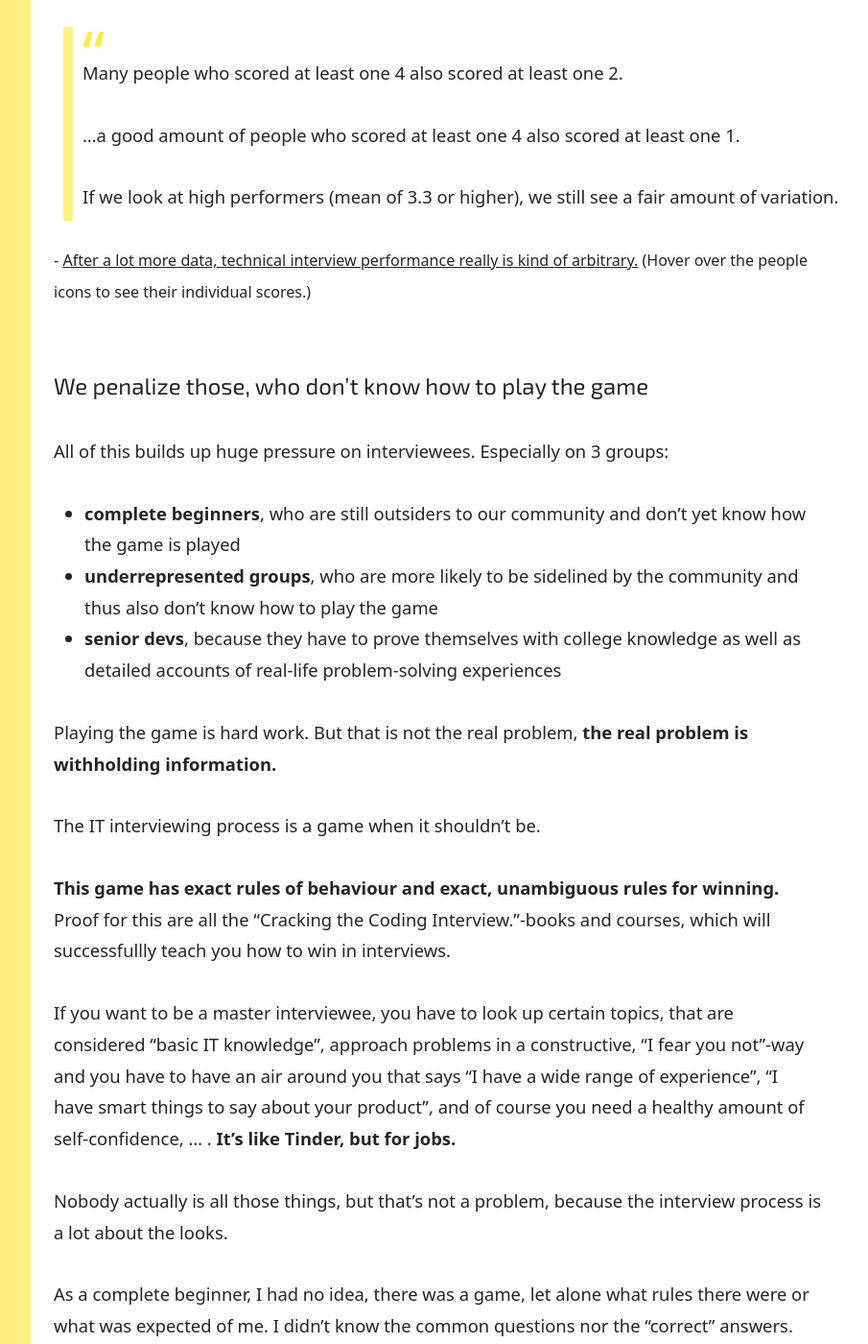
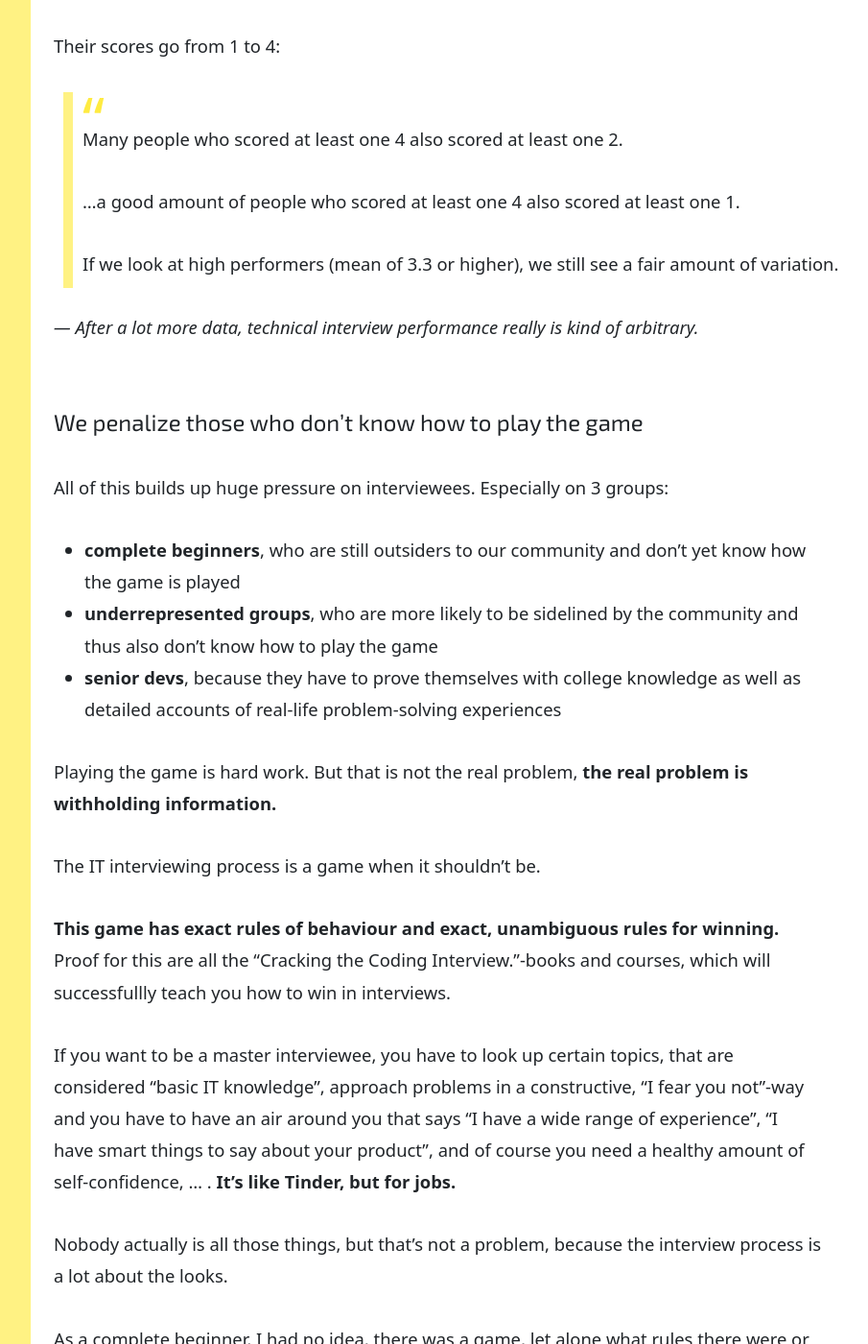
Before and after one commit to inesp/inesp.github.io, a Jekyll site: the page built from _posts/2021-06-10-the-interview-process-isnt-broken-it-is-intolerant-by-design.md, in a window 1280 px wide and 1400 px high, scrolled down 8601 px. Shown: the whole window at 96% size, without its empty margins (288-1193 px from the left). Built offline with Jekyll 4.4.1, drawn with Linux system fonts in a browser that asks for light colours; nearby versions of some CDN libraries; some web fonts are replaced; some of the changed text lies outside the part shown.

Commit message:
Fix figcaption

```diff
--- a/_posts/2021-06-10-the-interview-process-isnt-broken-it-is-intolerant-by-design.md
+++ b/_posts/2021-06-10-the-interview-process-isnt-broken-it-is-intolerant-by-design.md
@@ -101,15 +101,17 @@ Why is this belief so prevalent among us? We don't believe that everybody can be
 > Make interviewing everyone’s job
 >
 > ... Google wants interviewing to be part of every Googler’s job.
-
-<small>- [Google Guide: Train your interviewers](https://rework.withgoogle.com/guides/hiring-train-your-interviewers/steps/make-interviewing-everyones-job/){:target="_blank"}</small>
+<figcaption>
+&mdash; Google Guide: Train your interviewers
+</figcaption>
 
 
 To be honest, Google does add that they train their interviewers before they put them in charge of inspecting applicants.
 
 > ..., interviewers learn about desired attributes for candidates and review the interview process as a whole. The more interviewers understand what they’re looking for and how it fits into the larger picture, the more effective they can be.
-
-<small>- [Google Guide: Train your interviewers](https://rework.withgoogle.com/guides/hiring-train-your-interviewers/steps/make-interviewing-everyones-job/){:target="_blank"}</small>
+<figcaption>
+&mdash; Google Guide: Train your interviewers
+</figcaption>
 
 But, I do wonder, how well they really train them. Everybody does not make a good interviewer. Being good at interviewing is a skill and like every other skill, you get better as you practice. But you will suck at it for a long long time, before becoming good at it. Imagine how good a piano student is after 1 month of practice or even after the 1st year of practice. So, how long should you actively practice interviewing, before you can be trusted with a job candidate?
 
@@ -132,8 +134,9 @@ But what gives us the confidence that a diverse group of interviewers has divers
 In 2019 a company asked them to figure out why they had low promotion levels of female employees in some departments. It turned out that the problem wasn't bias of those, who reviewed the work of women, but the bias of those, who assigned tasks. **The women employees were reviewed favourably, the issue was simply that the tasks they got assigned were less important than the tasks assigned to a few men.**
 
 > Our analysis of performance reviews found no bias during performance review. Issue was disproportionate assigning of high impact project to a few (male) employees.
-
-<small>- [Field Report: Making Talent Decisions Less Biased II](https://medium.com/@gapjumpers/field-report-making-talent-decisions-less-biased-ii-8d3d23e38082){:target:_blank}</small>
+<figcaption>
+&mdash; Field Report: Making Talent Decisions Less Biased II
+</figcaption>
 
 Bias comes in many ways. **If our interview process is consistently producing teams of workers that are unquestionably less diverse than the overall population, then we absolutely are excluding some people from our jobs.**
 
@@ -144,8 +147,9 @@ Bias comes in many ways. **If our interview process is consistently producing te
 Not everybody can be an interviewer. I very strongly agree with this statement by Aline Lerner, the founder of `interviewing.io`:
 
 > Being a good interviewer takes time and effort and a fundamental willingness to get out of autopilot and engage meaningfully with the other person.
-
-<small>- [What do the best interviewers have in common? We looked at thousands of real interviews to find out.](https://blog.interviewing.io/what-do-the-best-interviewers-have-in-common-we-looked-at-thousands-of-real-interviews-to-find-out/){:target="_blank"}</small>
+<figcaption>
+&mdash; What do the best interviewers have in common? We looked at thousands of real interviews to find out.
+</figcaption>
 
 Interviewing is a skill. If you want to be good at it, you have to learn, you have to grow and you have to practice.
 
@@ -184,11 +188,12 @@ Their scores go from 1 to 4:
 >...a good amount of people who scored at least one 4 also scored at least one 1.
 >
 > If we look at high performers (mean of 3.3 or higher), we still see a fair amount of variation.
-
-<small>- [After a lot more data, technical interview performance really is kind of arbitrary.](https://blog.interviewing.io/after-a-lot-more-data-technical-interview-performance-really-is-kind-of-arbitrary/){:target="_blank"} (Hover over the people icons to see their individual scores.)</small>
+<figcaption>
+&mdash; After a lot more data, technical interview performance really is kind of arbitrary.
+</figcaption>
 
 
-#### We penalize those, who don't know how to play the game
+#### We penalize those who don't know how to play the game
 
 
 All of this builds up huge pressure on interviewees. Especially on 3 groups:
@@ -221,8 +226,9 @@ It so happened that I once had an opportunity to work with somebody, who I rejec
 I've also seen a very good dev, go to an interview, totally unprepared. **The result was a job offer for a low position with small pay.** `interviewing.io` also found a correlation between how good the interview goes and your eventual compensation (their data is for San Francisco):
 
 > Interview performance doesn’t just get you in the door or not: it can have a demonstrable connection to your eventual compensation. For instance, doing just a point better in your technical interview could be worth 10k or more, and with bonus, it could add 20k to your annual comp.
-
-<small>- [There is a real connection between technical interview performance and salary.](https://blog.interviewing.io/there-is-a-real-connection-between-technical-interview-performance-and-salary-heres-the-data/){:target="_blank"}</small>
+<figcaption>
+&mdash; There is a real connection between technical interview performance and salary.
+</figcaption>
 
 The interview doesn't just determine whether or not you get the job, it also **determines what you are going to be paid for the foreseeable future.**
 
@@ -269,8 +275,9 @@ You might think: let's eliminate the bias by creating an objective scoring syste
 > One of the first people to pass our process really impressed us. He was a superb, intelligent programmer. He solved hard algorithm problems like they were nothing, and understood JavaScript deeply. We introduced him to a company he was excited about, and sat back to watch him get a job. We were startled when he failed his first interview. The company told us they valued process more than raw ability, and he’d not written tests during the interview. He went on to get a bunch of offers from other companies, and one founder told us he was among the best programmers they had ever interviewed.
 >
 > This lack of agreement is the rule, not the exception. Almost no one passes all their programming interviews.
-
-<small>- [Who Y Combinator companies want](https://triplebyte.com/blog/who-y-combinator-companies-want){:target=_blank}</small>
+<figcaption>
+&mdash; Who Y Combinator companies want
+</figcaption>
 
 **The underlying problem is that no objective parameters for dev scoring exist.**
 
@@ -289,16 +296,18 @@ If somebody does not exhibit at least some of these characteristics, then they a
 **We are doing the "Princess on the pea"-test on job applicants.** Here's how the fairytale starts, I've replaced "princess" with "developer". What do you think? Does it fit our reality?
 
 > Once upon a time there was a *company* that wanted to find a *developer*; but *he* would have to be a real *developer*. They looked all over the world to find one, but nowhere could they get what they wanted. There were *developers* enough, but it was difficult to find out whether they were real ones. There was always something about them that was not as it should be. So they were sad, for they would have liked very much to have a real developer.
-
-<small>- [Hans Christian Andersen: The Princess and the Pea](http://www.eastoftheweb.com/short-stories/UBooks/PriPea.shtml)</small>
+<figcaption>
+&mdash; Hans Christian Andersen: The Princess and the Pea
+</figcaption>
 
 `Triplebyte` also found that what you feel and look and smell like counts a lot. **If there ever was an honest description of the hiring favouritism in IT I found it here:**
 
 > But company recruiter decisions are driven largely by pattern matching, so there is a strong argument that making yourself look like candidates who companies want will increase your pass rate. ...
 >
 > Reading bios of founders and applying to companies where the CTO shares your background is probably an effective job-search strategy.
-
-<small>- [Who Y Combinator companies want](https://triplebyte.com/blog/who-y-combinator-companies-want){:target=_blank}</small>
+<figcaption>
+&mdash; Who Y Combinator companies want
+</figcaption>
 
 
 ## What are we losing, by being snobbish
--- a/_sass/box.scss
+++ b/_sass/box.scss
@@ -4,6 +4,6 @@
   border: 1px solid $color-red-light;
   border-left: 4px solid $color-red-bright;
   padding: 1rem;
-  margin-bottom: 2rem;
+  margin-bottom: $standard-margin;
   border-radius: $standard-radius;
 }
--- a/_sass/colors.scss
+++ b/_sass/colors.scss
@@ -12,3 +12,6 @@ $color-badge-text: #5c5200;
 
 $standard-margin: 2rem;
 $standard-radius: 6px;
+
+$standard-font-size: 1.15rem;
+$standard-line-height: 1.8;
--- a/_sass/emails.scss
+++ b/_sass/emails.scss
@@ -7,7 +7,7 @@
 .email {
   border: 2px solid $color-red-bright;
   border-radius: $standard-radius;
-  margin: 2rem 0;
+  margin: $standard-margin 0;
   font-family:  "Google Sans Code", monospace;
   max-width: 800px;
 
--- /dev/null
+++ b/_sass/quote.scss
@@ -0,0 +1,6 @@
+
+figcaption{
+  font-size: $standard-font-size;
+  line-height: $standard-line-height;
+  margin-bottom: $standard-margin;
+}
--- a/_sass/tables.scss
+++ b/_sass/tables.scss
@@ -24,7 +24,7 @@ table{
     left: 0;
     width: 100%;
     height: 5px;
-    background-image: linear-gradient(90deg, #fff283, $color-hover-red);
+    background-image: linear-gradient(90deg, $color-yellow, $color-hover-red);
   }
 
   thead th {
--- a/assets/bs-override.scss
+++ b/assets/bs-override.scss
@@ -7,6 +7,7 @@
 @import "colors";
 @import "box";
 @import "tables";
+@import "quote";
 
 
 aside {
@@ -85,16 +86,16 @@ aside {
 p {
   line-height: 1.8;
   @media (min-width: 768px)  {
-    font-size:1.15rem;
-    line-height: 1.778;
+    font-size: $standard-font-size;
+    line-height: $standard-line-height;
     margin-bottom: $standard-margin;
   }
 }
 li {
   line-height: 1.8;
   @media (min-width: 768px)  {
-    font-size:1.15rem;
-    line-height: 1.778;
+    font-size: $standard-font-size;
+    line-height: $standard-line-height;
   }
 }
 ul{
```
